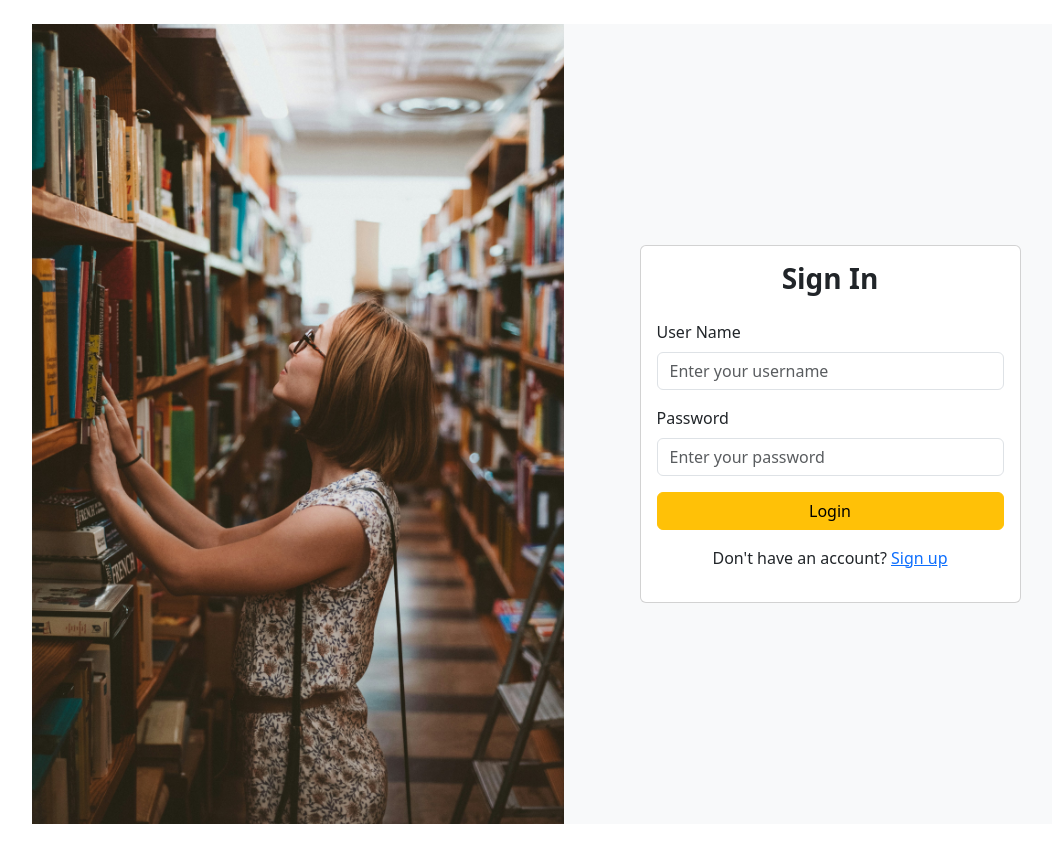
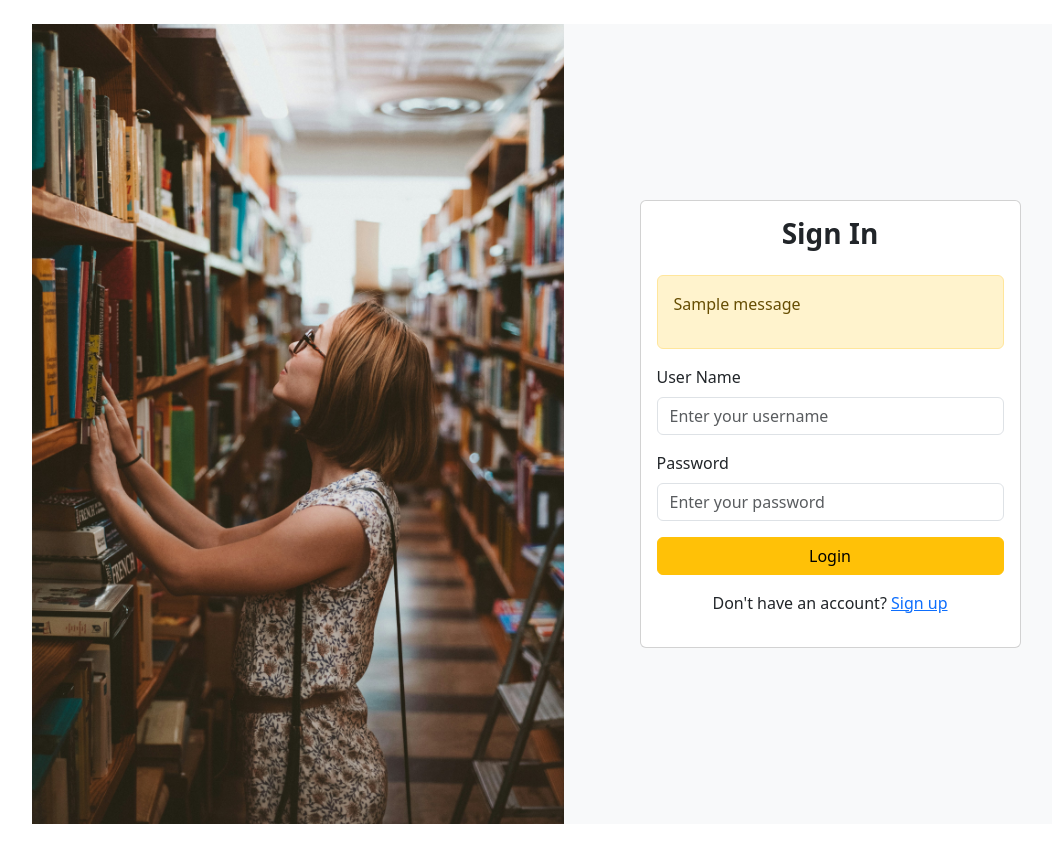
Before and after one commit to Ferlsafer/LMS, a Django app: page /login/ in a window 1280 px wide. Shown: the part 174-1038 px from the top of the page, without its empty margins (76-1128 px from the left). Run offline with Django 5.2, Linux system fonts and the light colour scheme; tables that the repository leaves empty hold one stand-in row (values such as "Sample post"); one stand-in notice (Sample message) is shown.

Commit message:
feat: adding message to the login form

```diff
--- a/LMS/library/templates/index.html
+++ b/LMS/library/templates/index.html
@@ -11,6 +11,15 @@
             <div class="card w-75 rounded">
                 <div class="card-body">
                     <h3 class="text-center mb-4 fw-bold">Sign In</h3>
+                    <!-- Message to indicate the password or username is wrong -->
+                    {% if messages %}
+                        <div class="alert alert-warning">
+                            {% for message in messages %}
+                                <p>{{ message }}</p>
+                            {% endfor %}
+                        </div>
+
+                    {% endif %}
                     <form method="POST" action="{% url "login" %}">
                         {% csrf_token %}
                         <div class="mb-3">
--- a/LMS/library/views.py
+++ b/LMS/library/views.py
@@ -50,7 +50,9 @@ def login_user(request):
         password = request.POST.get('password')
         user = authenticate(username=username, password=password)
 
-        if user is not None:
+        if user is None:
+            messages.info(request, 'Incorrect username or password!')
+        else:
             login(request, user)
             return redirect('book_catalog')
     return render(request, 'index.html')
```
